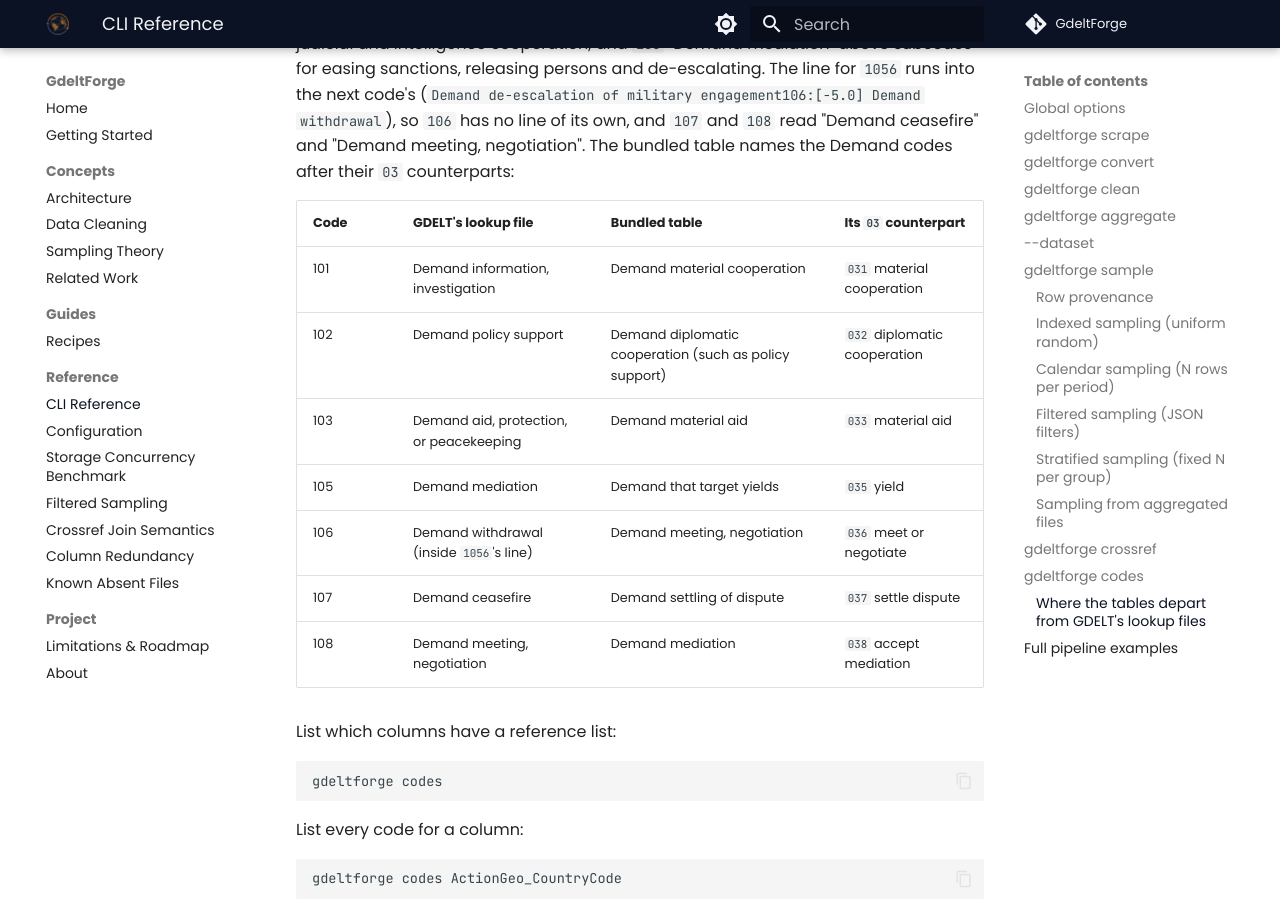
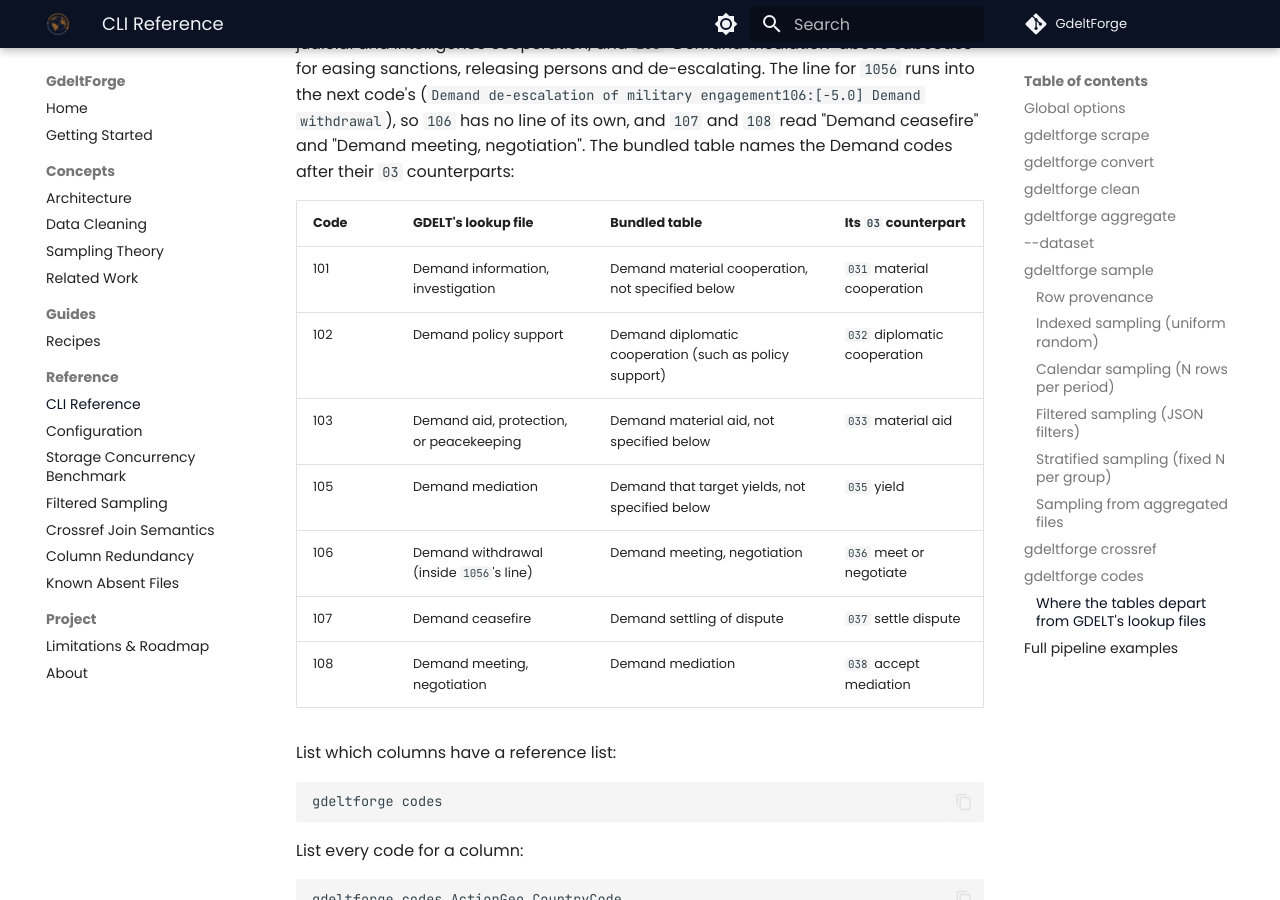
Before and after one commit to Vinicius-Teixeirac/GdeltForge, an MkDocs documentation site: the page built from docs/cli-reference.md, in a window 1280 px wide and 900 px high, scrolled down 25308 px. Built offline with MkDocs 1.6.1 and Material for MkDocs 9.7.7, drawn with Linux system fonts in a browser that asks for light colours; comment, search, counter and statistics services are not loaded.

Commit message:
docs(codes): give the bundled Demand names in full
The departures table shortened three of the bundled names: 101, 103
and 105 end in ", not specified below" in the bundled table, as
`gdeltforge codes EventCode` prints them.

Claude Code has been used: the prompt below condenses a multi-message
session (the independent QA pass on the 0.14.1.dev1 candidate, its
report, and the user's decisions):

    The independent QA pass on gdeltforge 0.14.1.dev1 passed every
    check and left observations. Fix them before release and build a
    dev2 candidate for a new QA pass: the data cleaning page still says
    there are two errata steps, its run-audit table doesn't list
    errata.dateadded_blank and doesn't say an audit can lack a rule's
    column, the CHANGELOG says only events is cleaned again after the
    upgrade though events-15min is too, the CLI reference shortens
    three Demand code names, and the count of other daily files given
    for dateadded_blank (4,664) is wrong for its window. Refuse
    dateadded_blank under gdelt_event_15min, where it can never apply
    but still changes the fingerprint and the files' metadata.

Co-Authored-By: Claude Opus 5.5 <noreply@anthropic.com>

```diff
--- a/docs/cli-reference.md
+++ b/docs/cli-reference.md
@@ -505,10 +505,10 @@ GDELT's event-code file, `CAMEO.eventcodes.txt`, has a damaged Demand section (`
 
 | Code | GDELT's lookup file | Bundled table | Its `03` counterpart |
 |------|---------------------|---------------|----------------------|
-| 101 | Demand information, investigation | Demand material cooperation | `031` material cooperation |
+| 101 | Demand information, investigation | Demand material cooperation, not specified below | `031` material cooperation |
 | 102 | Demand policy support | Demand diplomatic cooperation (such as policy support) | `032` diplomatic cooperation |
-| 103 | Demand aid, protection, or peacekeeping | Demand material aid | `033` material aid |
-| 105 | Demand mediation | Demand that target yields | `035` yield |
+| 103 | Demand aid, protection, or peacekeeping | Demand material aid, not specified below | `033` material aid |
+| 105 | Demand mediation | Demand that target yields, not specified below | `035` yield |
 | 106 | Demand withdrawal (inside `1056`'s line) | Demand meeting, negotiation | `036` meet or negotiate |
 | 107 | Demand ceasefire | Demand settling of dispute | `037` settle dispute |
 | 108 | Demand meeting, negotiation | Demand mediation | `038` accept mediation |
```
